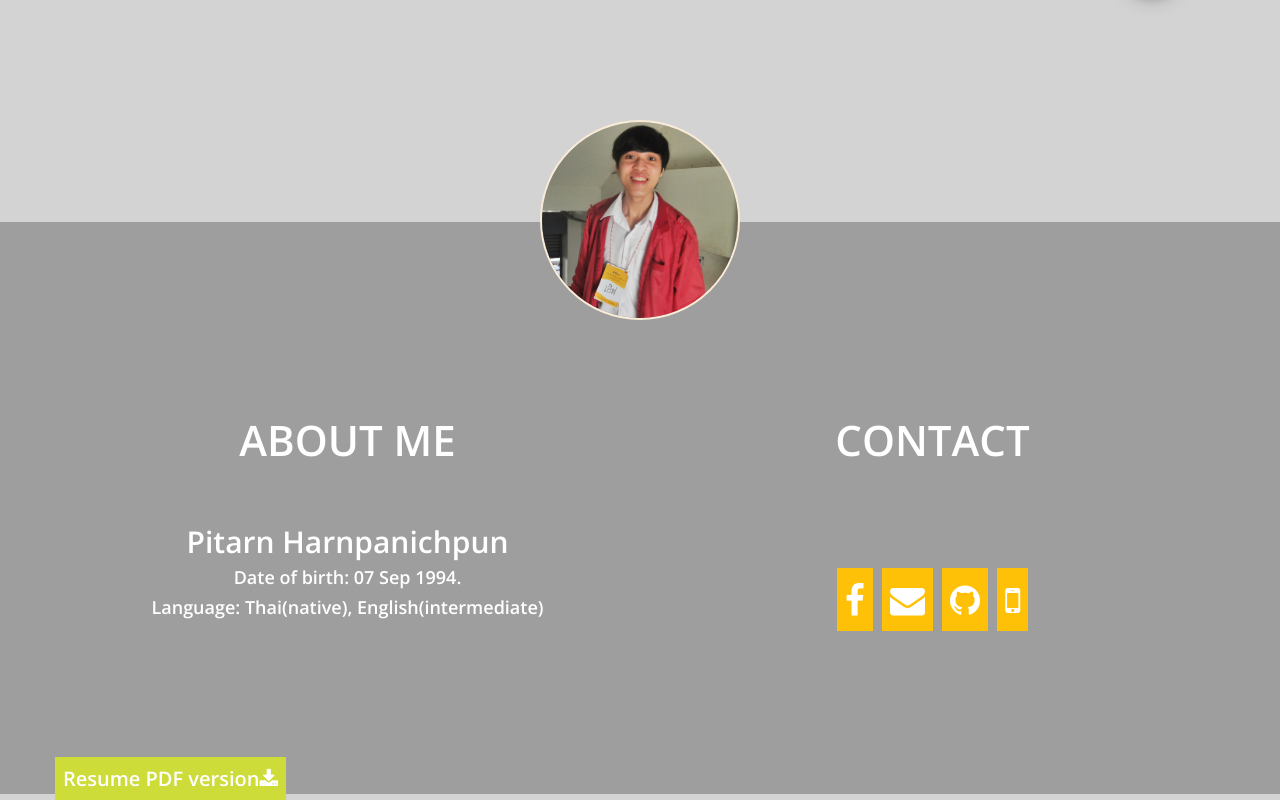
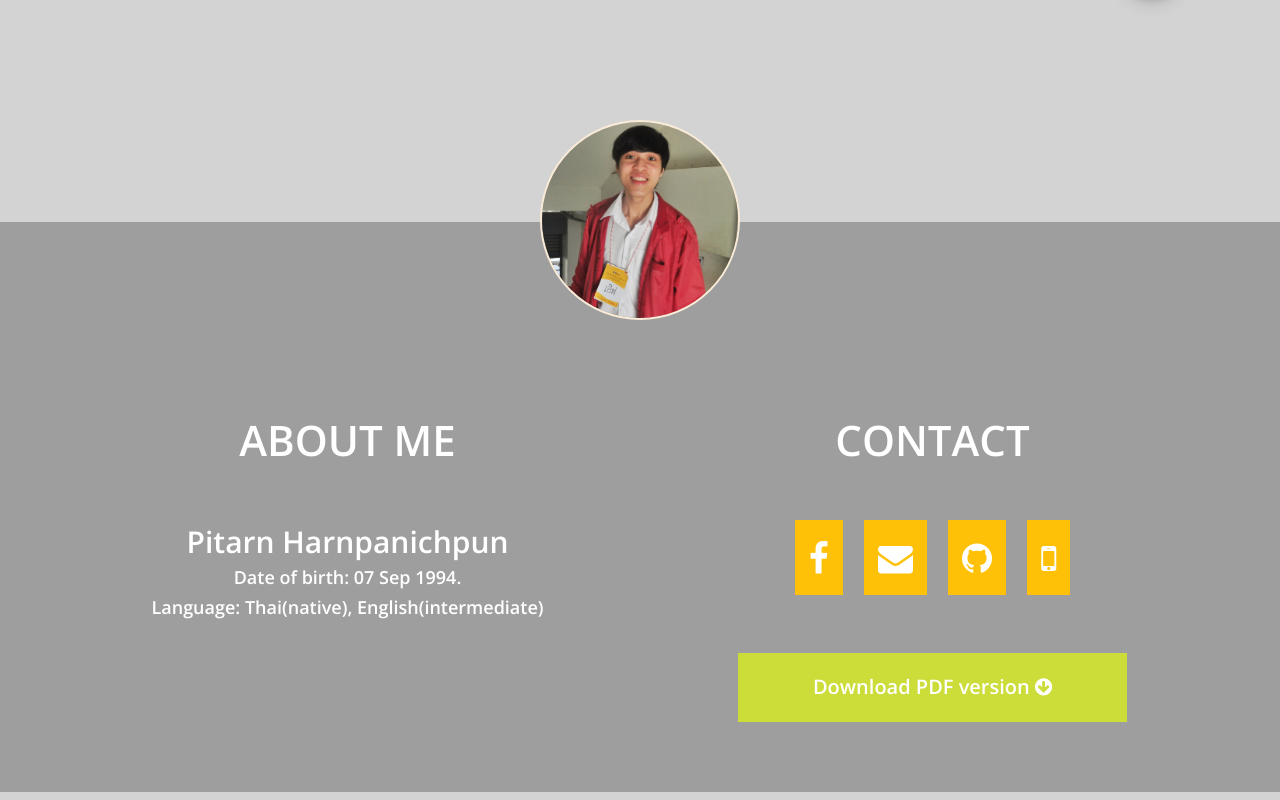
Before and after one commit to bogiesoft/Web-resume-Unofficial, a plain HTML site: page index.html in a window 1280 px wide. Shown: the part 558-1358 px from the top of the page. Drawn offline with nearby package versions, Linux system fonts and the light colour scheme.

Commit message:
add download pdf button

```diff
--- a/css/main.css
+++ b/css/main.css
@@ -73,17 +73,18 @@ header{
     padding-bottom: 2em;
 }
 #contact-me-header{
-    padding-bottom: 1em;
     font-size: 42px;
 }
 #my-contact{
     margin:2em;
 }
 .contact-icon{
-    padding: 7px;
-    border:1px solid #FFC107;
+    margin:6px;
+    padding:12px;
+    border:2px solid #FFC107;
     color: white;
     background-color: #FFC107;
+
 }
 .contact-icon:hover{
     border-color: white;
@@ -91,18 +92,17 @@ header{
     color:#CDDC39;
 }
 #pdf-butt{
-    font-family:"Open Sans",sans-serif;
     font-size:20px;
-    color:white;
-    border:1px solid #cddc39;
-    background-color:#cddc39;
-    padding:7px;
-    bottom:10em;
-    right:50%;
     text-decoration: none;
+    border-radius:1px solid #CCDC39;
+    background-color: #CCDC39;
+    color: white;
+    width:70%;
+    padding-top: 1em;
+    padding-bottom: 1em;
 }
 #pdf-butt:hover{
-    box-shadow: 0 12px 16px 0 rgba(0,0,0,0.24), 0 17px 50px 0 rgba(0,0,0,0.19);
+    box-shadow: 0 4px 8px 0 rgba(0, 0, 0, 0.2), 0 6px 20px 0 rgba(0, 0, 0, 0.19);
 }
 
 
--- a/index.html
+++ b/index.html
@@ -71,8 +71,8 @@
                <a href="http://www.github.com/oeufhp" target="newtab" data-toggle="tooltip" title="my github" class="contact-icon"><i class="fa fa-github" ></i></a>
                <a href="#" data-toggle="tooltip" title="+66870417316"  class="contact-icon"><i class="fa fa-mobile"></i></a>
               </div>
-          </div>
-             <a href="resume-pdf/Resume%20-%20Pitarn%20Harnpanichpun.pdf" target="newtab" id="pdf-butt" >Resume PDF version<i class="fa fa-download"></i></a>
+              <a href="resume-pdf/Resume%20-%20Pitarn%20Harnpanichpun.pdf" target="newtab" id="pdf-butt" class="center-block">Download PDF version <i class="fa fa-arrow-circle-down"></i></a>
+          </a>
          </div>
 
       </div>
```
